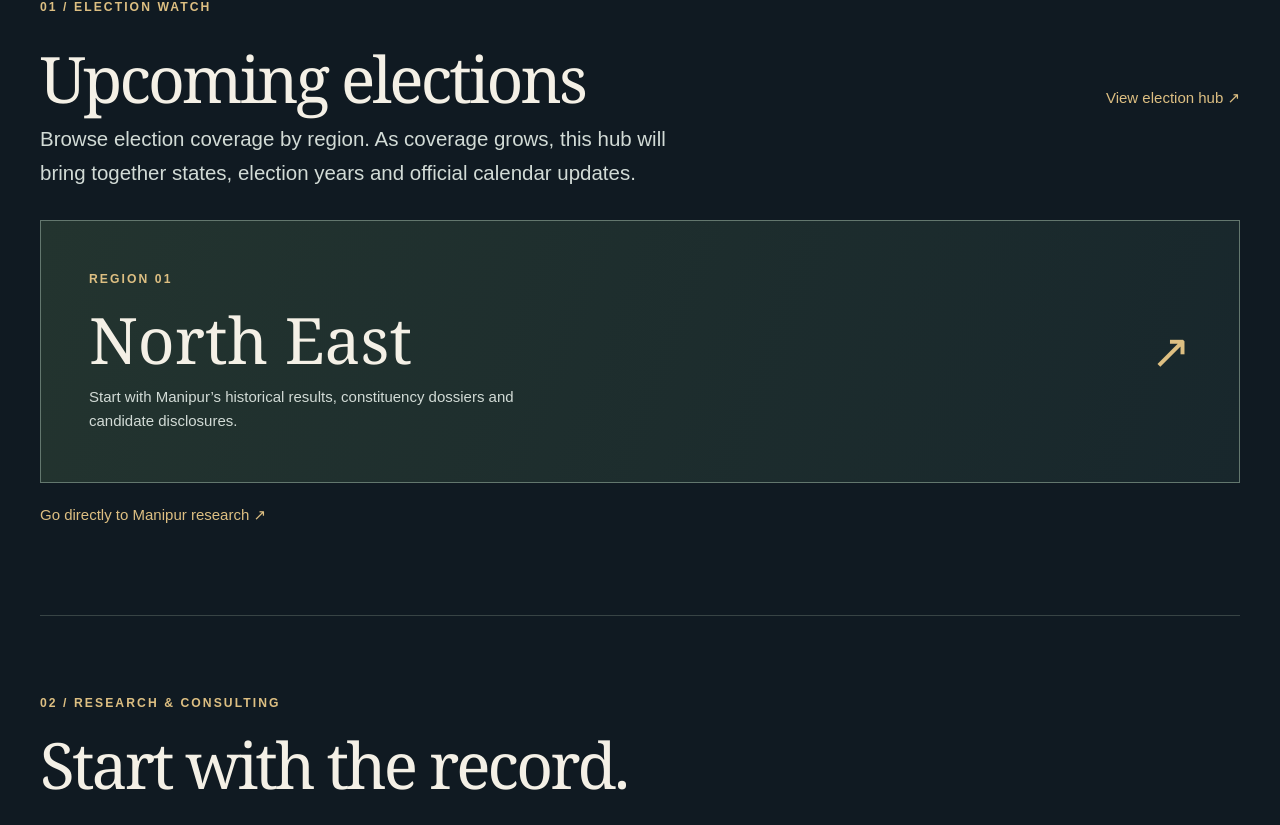
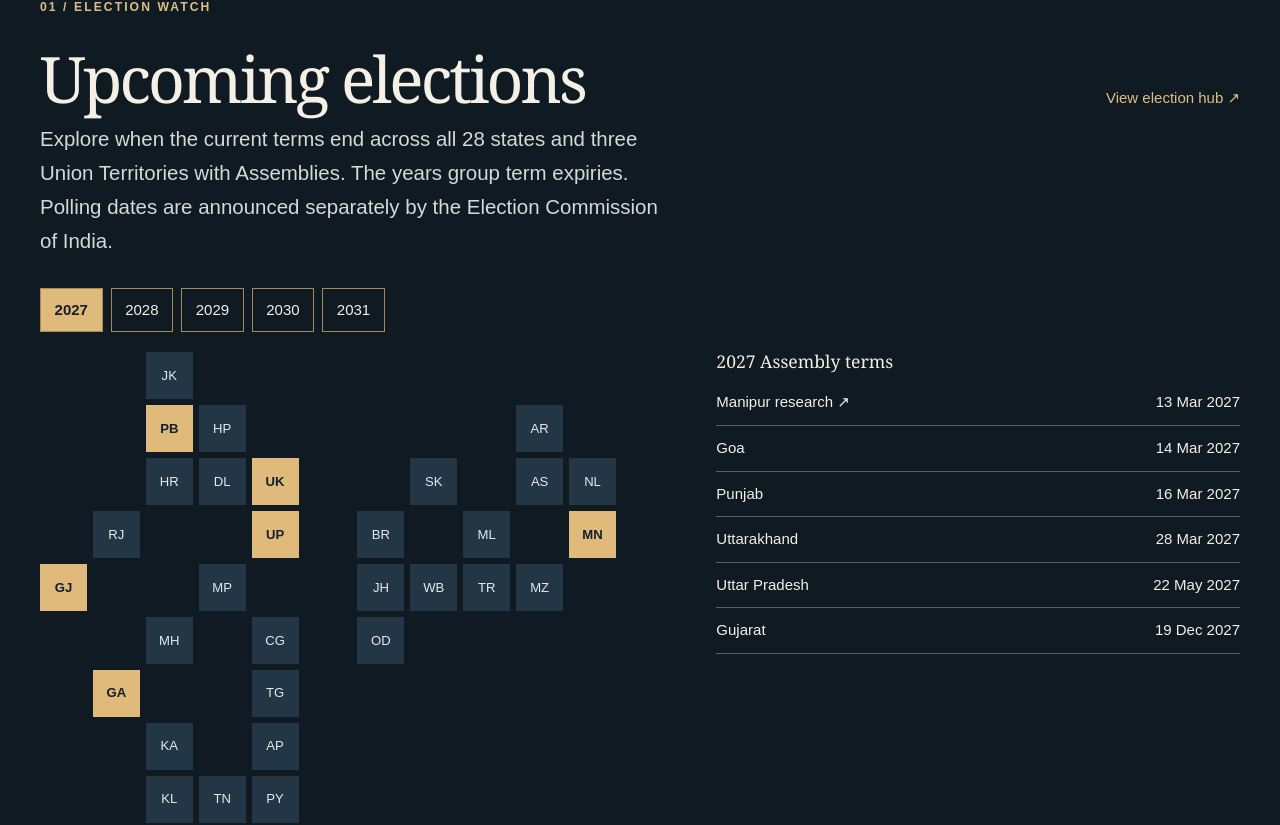
Before and after one commit to ethereum007/manipur, a Next.js app: page / in a window 1280 px wide. Shown: the part 879-1704 px from the top of the page. Built offline with nearby package versions, Linux system fonts and the light colour scheme; a web font is replaced by a local one.

Commit message:
Add nationwide Assembly election calendar

```diff
--- a/src/app/page.tsx
+++ b/src/app/page.tsx
@@ -1,4 +1,5 @@
 import Link from "next/link";
+import { AssemblyCalendar } from "@/components/assembly-calendar";
 
 export default function Home() {
   return (
@@ -27,7 +28,7 @@ export default function Home() {
       <section className="mt-wrap mt-section" id="election-watch">
         <p className="mt-kicker">01 / Election watch</p>
         <div className="mt-section-head"><h2>Upcoming elections</h2><Link href="/upcoming-elections/">View election hub ↗</Link></div>
-        <p className="mt-copy">Browse election coverage by region. As coverage grows, this hub will bring together states, election years and official calendar updates.</p>
+        <AssemblyCalendar />
         <Link className="mt-feature" href="/upcoming-elections/north-east/">
           <div><p className="mt-kicker">Region 01</p><h3>North East</h3><p>Start with Manipur’s historical results, constituency dossiers and candidate disclosures.</p></div>
           <span className="mt-feature-arrow" aria-hidden="true">↗</span>
```
